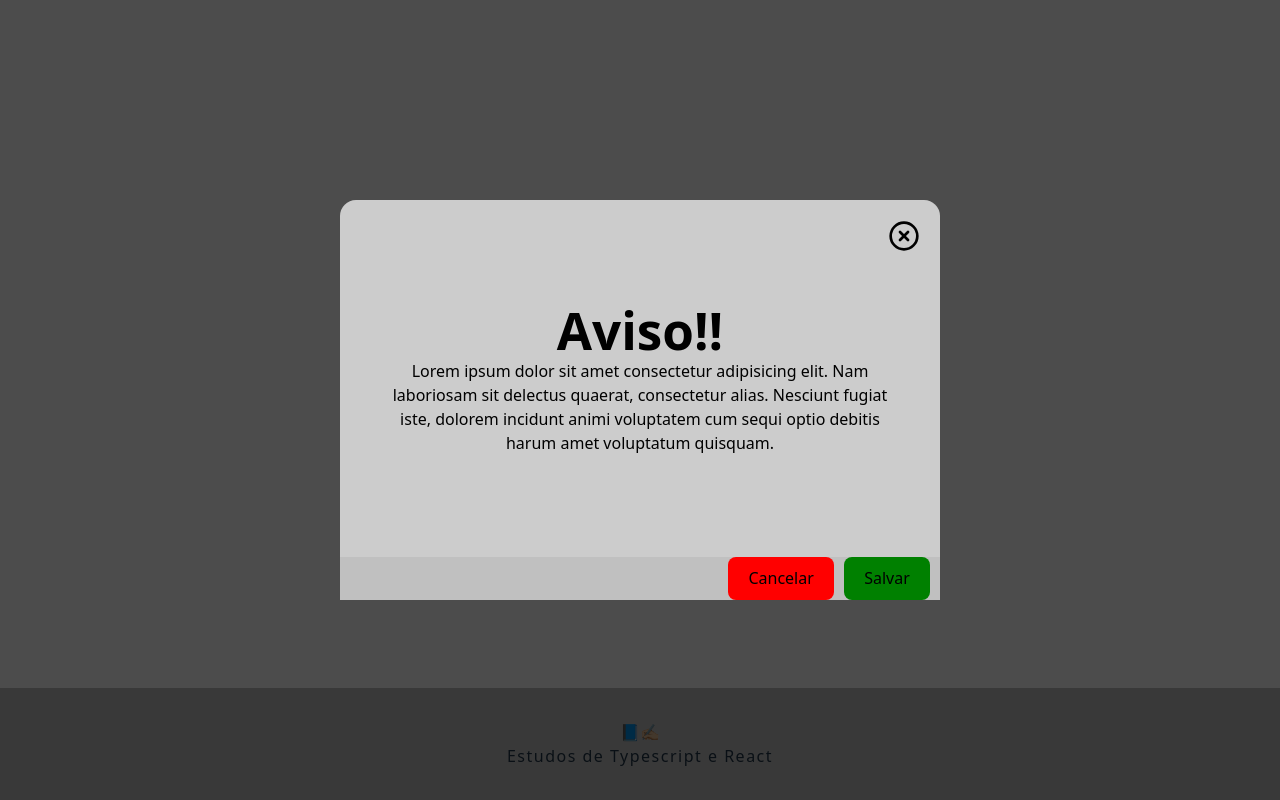
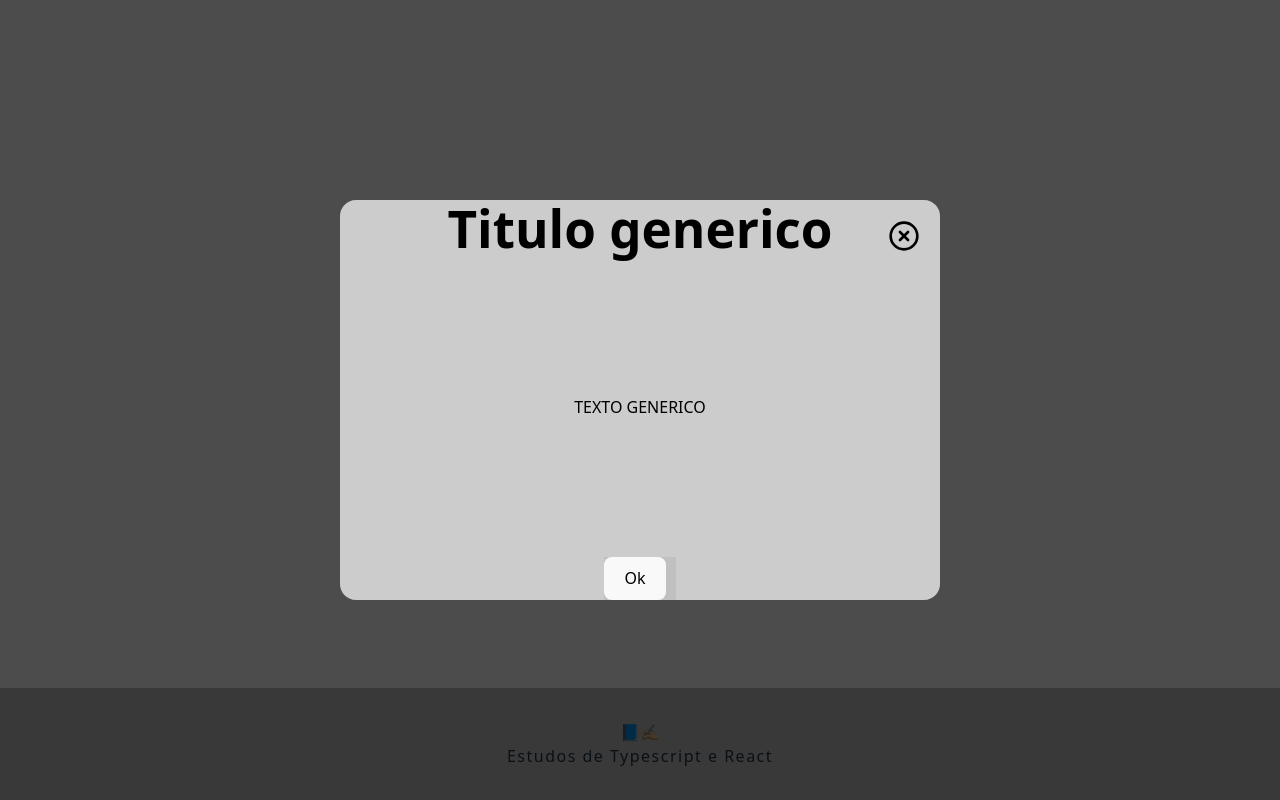
Before and after one commit to xOmilk/AulasTS, a React (Vite) app: page / in a window 1280 px wide. Both pictures are taken after a click on the button "Abrir Modal". Built offline with nearby package versions, Linux system fonts and the light colour scheme.

Commit message:
Utilizando design pattern: Compound Component para Modais

```diff
--- /dev/null
+++ b/src/components/Modal/ModalAction.tsx
@@ -0,0 +1,21 @@
+import type { ButtonHTMLAttributes, MouseEventHandler } from "react";
+import styles from "./style.module.css";
+
+type ModalActionProps = {
+	children: string;
+	onClickHandler: MouseEventHandler<HTMLButtonElement>;
+	variant: "info" | "cancel" | "save"; // Renomeie para evitar conflito com o 'type' do botão
+} & ButtonHTMLAttributes<HTMLButtonElement>;
+
+export function ModalAction({
+	children,
+	onClickHandler,
+	variant,
+	...props
+}: ModalActionProps) {
+	return (
+		<button className={styles[variant]} onClick={onClickHandler} {...props}>
+			{children}
+		</button>
+	);
+}
--- /dev/null
+++ b/src/components/Modal/ModalActions.tsx
@@ -0,0 +1,13 @@
+import styles from "./style.module.css";
+
+type ModalActionsProps = {
+	children: React.ReactNode;
+};
+
+export function ModalActions({ children }: ModalActionsProps) {
+	return (
+		<footer>
+			<div className={styles.footer}>{children}</div>
+		</footer>
+	);
+}
--- /dev/null
+++ b/src/components/Modal/ModalContent.tsx
@@ -0,0 +1,9 @@
+type ModalContentProps = {
+	content: React.ReactNode;
+};
+
+import styles from "./style.module.css";
+
+export function ModalContent({ content }: ModalContentProps) {
+	return <div className={styles.content}>{content}</div>;
+}
--- /dev/null
+++ b/src/components/Modal/ModalHeader.tsx
@@ -0,0 +1,9 @@
+import styles from "./style.module.css";
+
+type ModalHeaderProps = {
+	title: string;
+};
+
+export function ModalHeader({ title }: ModalHeaderProps) {
+	return <h1 className={styles.header}>{title}</h1>;
+}
--- /dev/null
+++ b/src/components/Modal/ModalSubtitle.tsx
@@ -0,0 +1,9 @@
+type ModalSubtitleProps = React.ComponentProps<"p"> & {
+	text: string;
+};
+
+import "./style.module.css";
+
+export function ModalSubtitle({ text, ...props }: ModalSubtitleProps) {
+	return <p {...props}>{text}</p>;
+}
--- a/src/components/Modal/index.tsx
+++ b/src/components/Modal/index.tsx
@@ -1,59 +1,39 @@
+import { ModalAction } from "./ModalAction";
+import { ModalActions } from "./ModalActions";
+import { ModalContent } from "./ModalContent";
+import { ModalHeader } from "./ModalHeader";
+import { ModalSubtitle } from "./ModalSubtitle";
+
 import { CircleX } from "lucide-react";
 import styles from "./style.module.css";
 
 type ModalProps = {
 	isOpen: boolean;
-	setModal: (isOpen: boolean) => void;
-	hasActions?: boolean;
+	children: React.ReactNode;
+	closeHandler: () => void;
 };
 
-export function Modal({ isOpen, setModal, hasActions }: ModalProps) {
-	const closeModal = () => {
-		setModal(false);
-	};
-
+export function Modal({ isOpen, children, closeHandler }: ModalProps) {
 	if (isOpen) {
 		return (
 			<div className={styles.backgroundModal}>
 				<div className={styles.modal}>
-					<div className={styles.content}>
-						<h1>Aviso!!</h1>
-						<p>
-							Lorem ipsum dolor sit amet consectetur adipisicing
-							elit. Nam laboriosam sit delectus quaerat,
-							consectetur alias. Nesciunt fugiat iste, dolorem
-							incidunt animi voluptatem cum sequi optio debitis
-							harum amet voluptatum quisquam.
-						</p>
-					</div>
+					{children}
 
 					<CircleX
 						width={32}
 						height={32}
-						onClick={closeModal}
+						onClick={closeHandler}
 						className={styles.closeWindow}
 					/>
-
-					{hasActions && (
-						<footer>
-							<div className="buttons">
-								<button
-									className={styles.cancel}
-									onClick={closeModal}
-								>
-									Cancelar
-								</button>
-								<button
-									className={styles.save}
-									onClick={closeModal}
-								>
-									Salvar
-								</button>
-							</div>
-						</footer>
-					)}
 				</div>
 			</div>
 		);
 	}
 }
+
+Modal.Title = ModalHeader;
+Modal.Subtitle = ModalSubtitle;
+Modal.Content = ModalContent;
+Modal.Action = ModalAction;
+Modal.Actions = ModalActions;
--- a/src/components/Modal/style.module.css
+++ b/src/components/Modal/style.module.css
@@ -7,6 +7,11 @@
 	z-index: 1000;
 	background-color: rgb(0, 0, 0, 0.7);
 }
+
+.header{
+	text-align: center;
+}
+
 
 .modal {
 	display: flex;
@@ -48,7 +53,7 @@
 	justify-content: center;
 }
 
-footer {
+.footer {
 	position: relative;
 	display: flex;
 	justify-content: flex-end;
--- a/src/pages/Home/index.tsx
+++ b/src/pages/Home/index.tsx
@@ -4,21 +4,29 @@ import { Modal } from "../../components/Modal";
 import styles from "./styles.module.css";
 
 export function Home() {
-	const [isOpen, setIsOpenModal] = useState(false);
+	const [isOpen, setIsOpenModal] = useState<boolean>(false);
 
 	const openModal = () => {
 		if (!isOpen) setIsOpenModal(true);
 	};
 
+	function handleModal() {
+		setIsOpenModal(!isOpen);
+	}
+
 	return (
 		<div className={styles.container}>
 			<h1>Home</h1>
 			<button onClick={openModal}>Abrir Modal</button>
-			<Modal
-				hasActions={true}
-				isOpen={isOpen}
-				setModal={setIsOpenModal}
-			/>
+			<Modal isOpen={isOpen} closeHandler={handleModal}>
+				<Modal.Title title="Titulo generico" />
+				<Modal.Content content="TEXTO GENERICO" />
+				<Modal.Actions>
+					<Modal.Action onClickHandler={handleModal} variant="info">
+						Ok
+					</Modal.Action>
+				</Modal.Actions>
+			</Modal>
 		</div>
 	);
 }
```
